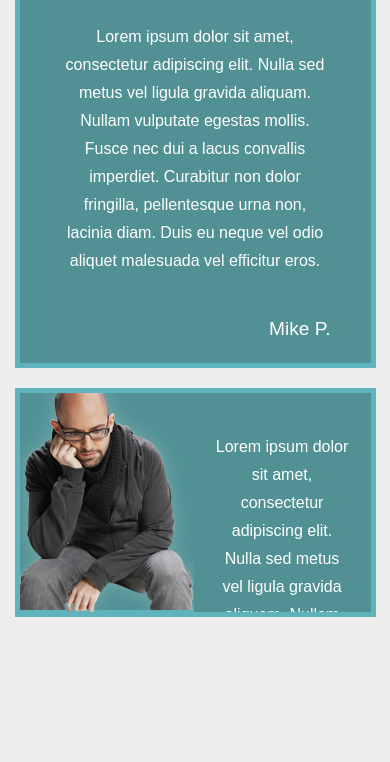
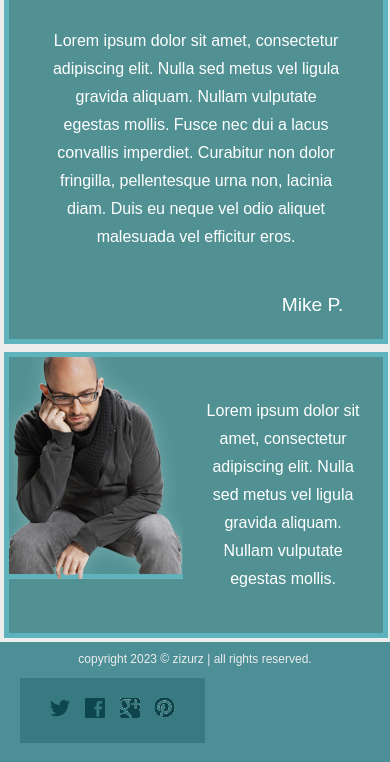
Before and after one commit to kreis84/hairstyle, a plain HTML site: page index.html in a window 390 px wide. Shown: the part 1868-2630 px from the top of the page. Before the commit the page ends 2485 px from the top, so only its background shows below. Drawn offline with Linux system fonts and the light colour scheme.

Commit message:
footer ready

```diff
--- a/css/mediaQuery.css
+++ b/css/mediaQuery.css
@@ -28,11 +28,23 @@
 	}
 	section.hairstyle, section.last
 	{
-		width: 46%;
-		margin: 1%;
-		overflow: hidden;
+	    width: 96%;
+	    margin: 1%;
+	    overflow: hidden;
 	}
-
+	.last
+	{
+		height: auto;
+	}
+	footer
+	{
+		width: 100%;
+	}
+	footer div.socialWrapper
+	{
+		float: left;
+		margin-left: 20px;
+	}
 }
 
 @media screen and (max-width: 700px)
@@ -78,10 +90,38 @@
 
 	section.hairstyle, section.last
 	{
-		width: 90%;
+		display: block;
+	}
+
+	article section
+	{
+		width: 46%;
+		margin: 0 2%;
+		text-align: center;
+	}
+
+	article section img
+	{
+		max-width: 100%;
+		margin: auto;
+		display: block;
+	}
+
+	footer
+	{
+		width: 100%;
 		margin: auto auto;
 		float: initial;
 		margin-top: 20px;
 	}
 
+	footer p
+	{
+		padding-top: 10px;
+	}
+	footer div.socialWrapper
+	{
+		position: static;
+		margin-right: 2%;
+	}
 }
--- a/css/style.css
+++ b/css/style.css
@@ -191,3 +191,88 @@ article section img
 	left: 20px;
 
 }
+
+.footerWrapper
+{
+	clear: both;
+	width: 100%;
+	background-color: #4c8f96;
+}
+
+footer
+{
+	width: 940px;
+	margin: auto;
+	height: 120px;
+	position: relative;
+}
+
+footer > p
+{
+	text-align: center;
+	padding-top: 55px;
+	font-size: 12px;
+	color: #ededed;
+}
+
+.socialWrapper
+{
+	position: relative;
+	width: 185px;
+	height: 65px;
+	background-color: #387a82;
+	float: right;
+	top: -50px;
+}
+
+.socialWrapper a
+{
+	width: 20px;
+	height: 20px;
+	display: block;
+	background-color: #387a82;
+	float: left;
+	margin-top: 20px;
+	margin-left: 15px;
+}
+
+.socialWrapper a:first-child
+{
+	margin-left: 30px;
+}
+
+a.twitter
+{
+	background: url(../img/social.png);
+}
+
+a.facebook
+{
+	background: url(../img/social.png) 60px 0px;
+}
+a.google
+{
+	background: url(../img/social.png) 40px 0px;
+}
+a.page
+{
+	background: url(../img/social.png) 20px 0px;
+}
+
+a.twitter:hover
+{
+	background: url(../img/social.png) 80px 20px;
+}
+
+a.facebook:hover
+{
+	background: url(../img/social.png) 60px 20px;
+}
+a.google:hover
+{
+	background: url(../img/social.png) 40px 20px;
+}
+a.page:hover
+{
+	background: url(../img/social.png) 20px 20px;
+}
--- a/index.html
+++ b/index.html
@@ -73,10 +73,21 @@
 	</section>
 
 </article>
+	<div class="footerWrapper">
+		<footer>
+			<p>copyright 2023 © zizurz | all rights reserved.</p>
+			<div class="socialWrapper">
+				<a href="#" class='twitter'></a>
+				<a href="#" class='facebook'></a>
+				<a href="#" class='google'></a>
+				<a href="#" class='page'></a>
+			</div>
+		</footer>
+	</div>
 </div>
 
 </body>
 <script type="text/javascript" src='js/jquery-3.1.1.min.js'></script>
-<script type="text/javascript" src='js/main.js'></script>
+<script type="text/javascript" src='js/app.js'></script>
 
 </html>
```
Also changed, not shown: img/social.png (added), js/app.js (renamed from js/main.js), 1 other file.
